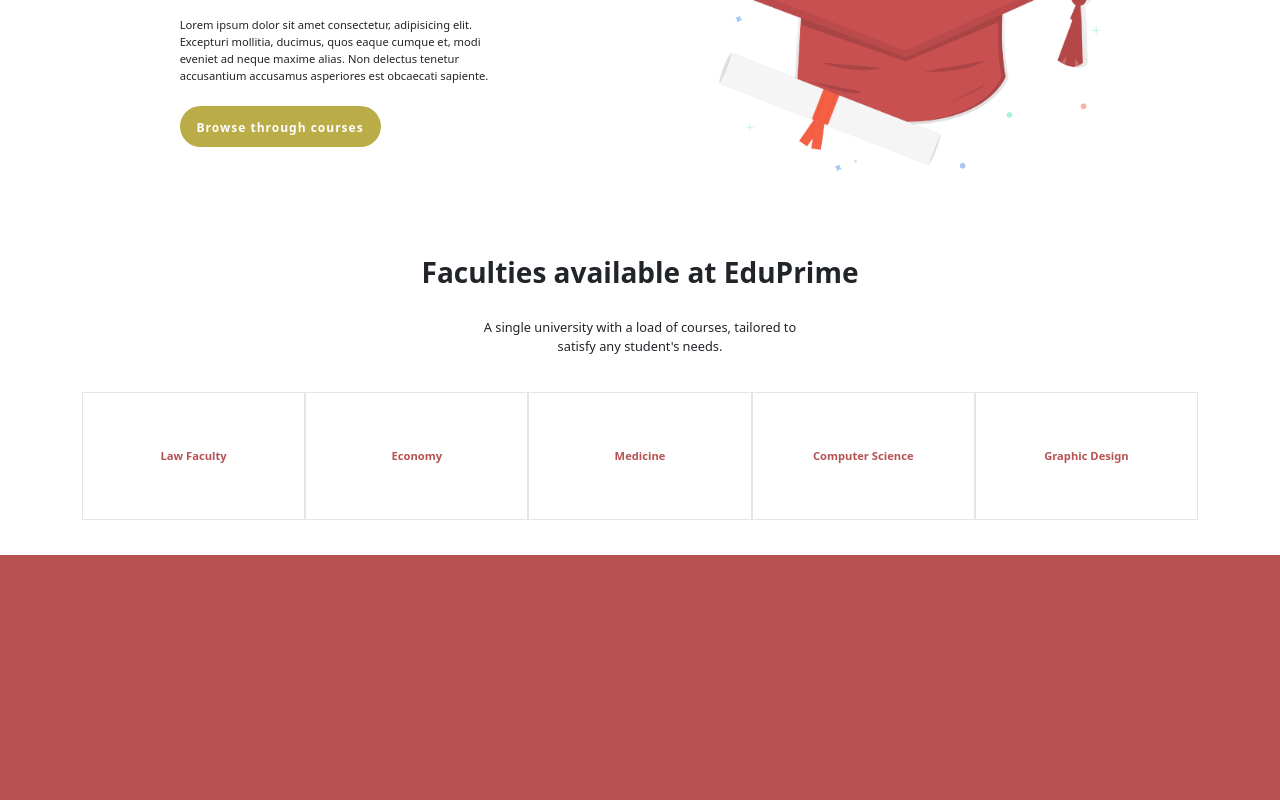
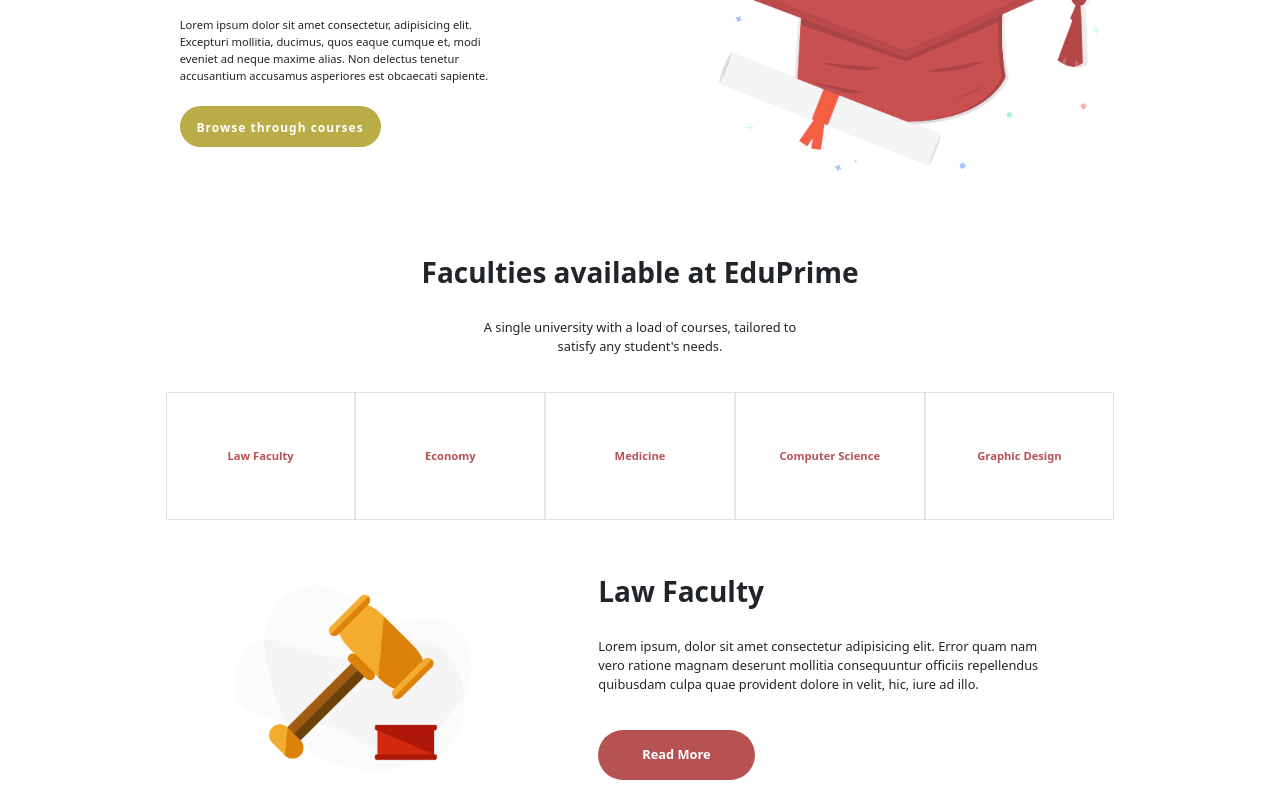
Before and after one commit to ClaudioLeone/proj-html-vuejs, a Vue app: page / in a window 1280 px wide. Shown: the part 643-1443 px from the top of the page. Before the commit the page ends 1198 px from the top, so only its background shows below. Built offline with nearby package versions, Linux system fonts and the light colour scheme.

Commit message:
completed 'bottom' section of 'mainTop' component

```diff
--- a/src/components/partials/mainTop.vue
+++ b/src/components/partials/mainTop.vue
@@ -37,6 +37,18 @@ export default {
                 <div class="col d-flex flex-column align-items-center justify-content-center"><span>Medicine</span></div>
                 <div class="col d-flex flex-column align-items-center justify-content-center"><span>Computer Science</span></div>
                 <div class="col d-flex flex-column align-items-center justify-content-center"><span>Graphic Design</span></div>
+            </div>
+        </div>
+
+        <div class="bottom d-flex justify-content-center align-items-center">
+            <div>
+                <img class="law-icon" src="../../assets/edu/img/Gavel-Illustration-e1556884768193.png" alt="Gavel-Illustration">
+            </div>
+
+            <div class="bottom-text-sect d-flex flex-column align-items-start justify-content-center">
+                <h3>Law Faculty</h3>
+                <p>Lorem ipsum, dolor sit amet consectetur adipisicing elit. Error quam nam vero ratione magnam deserunt mollitia consequuntur officiis repellendus quibusdam culpa quae provident dolore in velit, hic, iure ad illo.</p>
+                <button>Read More</button>
             </div>
         </div>
     </div>
@@ -105,7 +117,7 @@ p {
     padding: 20px 0;
 }
 .row {
-    width: 100%;
+    width: 85%;
     height: 8rem;
 
     .col {
@@ -126,4 +138,29 @@ p {
     }
 }
 
+.bottom {
+    padding: 20px 0;
+}
+.law-icon {
+    width: 65%;
+}
+.bottom-text-sect {
+    width: 40%;
+
+    p {
+        padding: 20px 0;
+    }
+
+    button {
+        background-color: #B75253;
+        color: white;
+        padding: 15px 10px;
+        border: none;
+        border-radius: 35px;
+        width: 35%;
+        font-size: 0.8rem;
+        font-weight: bold;
+        cursor: pointer;
+    }
+}
 </style>
```
